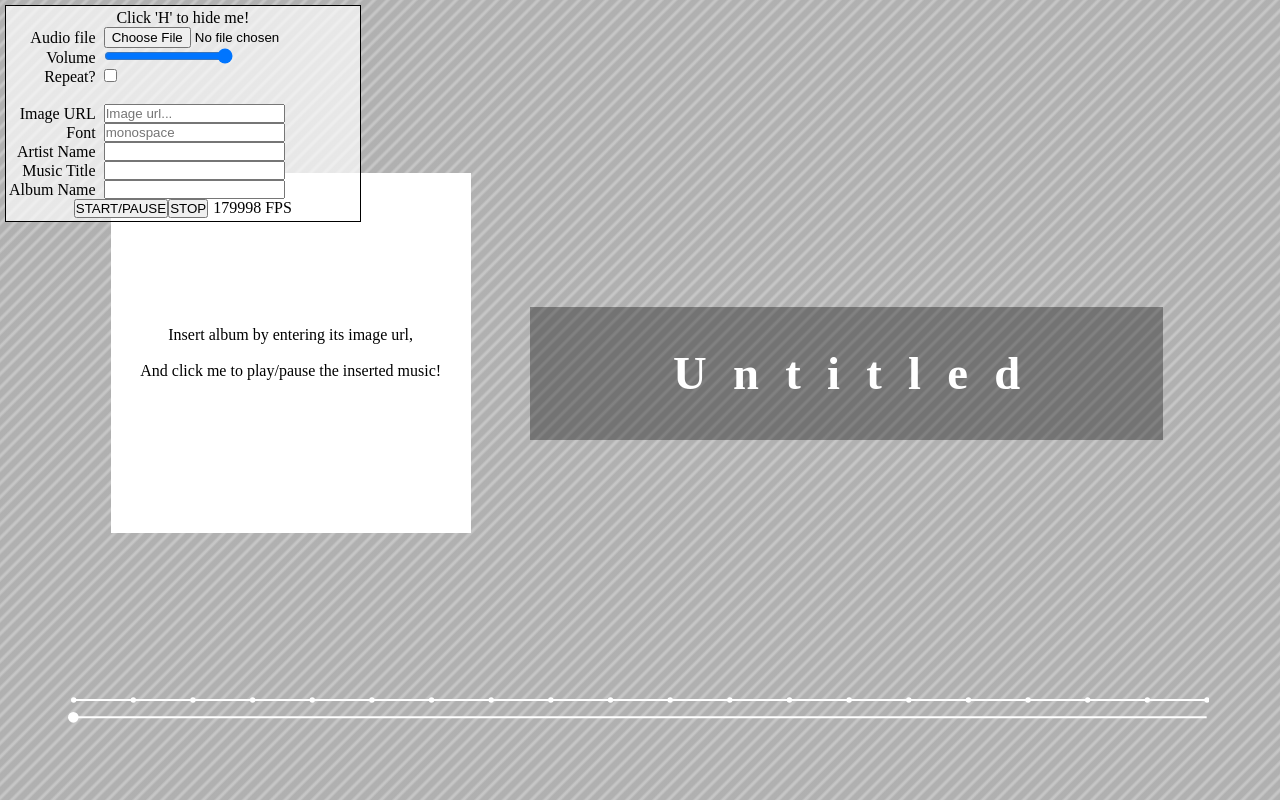
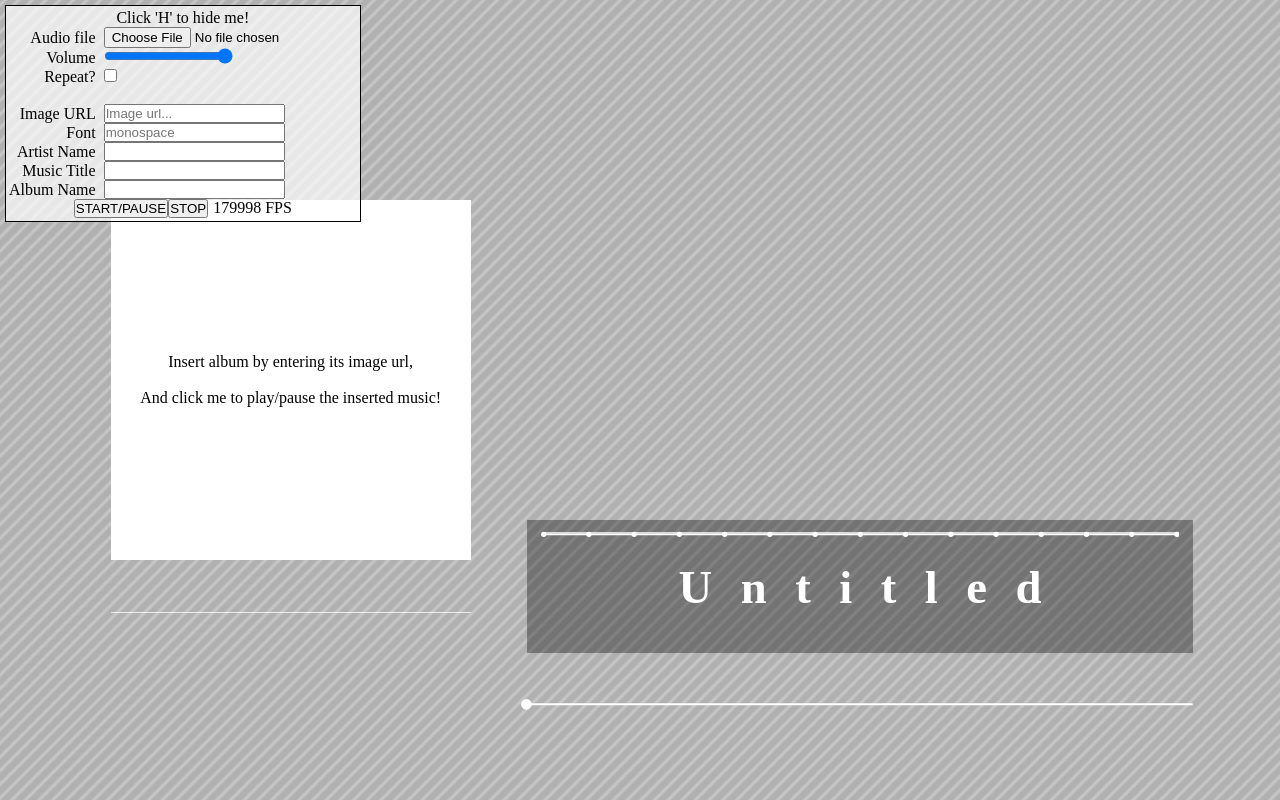
Before and after one commit to tf2mandeokyi/web-camellia-visualizer, a React (Create React App) app: page / in a window 1280 px wide. Built offline with nearby package versions, Linux system fonts and the light colour scheme.

Commit message:
Changed UI

```diff
--- a/src/components/visualizer/index.tsx
+++ b/src/components/visualizer/index.tsx
@@ -11,7 +11,6 @@
 
 import './index.css'
 import MusicInfoBox from '../music-info-box';
-import BarGraph from '../spectrum/BarGraph';
 
 
 const emptyArrayOnDisplay = new Float32Array([0, 0]);
@@ -114,7 +113,7 @@
         if(!frameData) return;
 
         let { transformArray, volume } = frameData;
-        setWaveArrayOnDisplay(rawData);
+        setWaveArrayOnDisplay(rawData[0].map(i => i+2));
         setSpectrumArrayOnDisplay(transformArray);
         setVolumeOnDisplay(volume);
     }, []);
@@ -180,7 +179,7 @@
             calculator.setAudioBuffer(decoded);
 
             currentPlayTimeRef.current = 0;
-            setWaveArrayOnDisplay(emptyArrayOnDisplay);
+            setWaveArrayOnDisplay(emptyArrayOnDisplay.map(i => i+2));
             setSpectrumArrayOnDisplay(emptyArrayOnDisplay);
             setVolumeOnDisplay(0);
         } catch(e) {
@@ -247,7 +246,6 @@
 
     const setupCalculator = useCallback((forced: boolean = false) => {
         if(forced || !calculatorRef.current) {
-            // TODO: Set method type customizable
             calculatorRef.current = new FourierCalculator({
                 sampleRatePerSecond: 2048,
                 transformZoom: 4
@@ -416,12 +414,12 @@
         <div className="camellia-visualzer">
             <Background
                 src={ audioMetadata?.imageUri }
-                magnify={ Math.min(1 + 0.001 * volumeOnDisplay, 10) + 0.05 }
+                magnify={ Math.min(1 + 0.0005 * volumeOnDisplay, 10) + 0.05 }
             />
             <MusicInfoBox
-                centerX={ windowSize.width / 2 + getRelative(310) }
-                centerY={ windowSize.height / 2 - getRelative(40) }
-                width={ getRelative(950) }
+                centerX={ windowSize.width / 2 + getRelative(330) }
+                centerY={ windowSize.height / 2 + getRelative(280) }
+                width={ getRelative(1000) }
                 height={ getRelative(200) }
                 audioMetadata={ audioMetadata }
                 font={ font }
@@ -429,7 +427,7 @@
             />
             <AlbumCover
                 centerX={ windowSize.width / 2 - getRelative(524) }
-                centerY={ windowSize.height / 2 - getRelative(70) }
+                centerY={ windowSize.height / 2 - getRelative(30) }
                 width={ getRelative(540) }
                 height={ getRelative(540) }
                 src={ audioMetadata?.imageUri }
@@ -439,19 +437,38 @@
                 arrayOnDisplay={ spectrumArrayOnDisplay }
                 curveColor={ mergeColor(props.curveSpectrum, props.defaultColor) }
                 barColor={ mergeColor(props.barSpectrum, props.defaultColor) }
-                ballCount={ 20 }
+                ballCount={ 15 }
                 ballRadius={ getRelative(4) }
-                centerX={ windowSize.width / 2 }
-                width={ getRelative(1700) }
-                bottom={ windowSize.height - getRelative(150) }
-                range={[ 0.0004 / 2, 0.022 / 2 ]}
-                waveScale={ getRelative(3.5) }
+                centerX={ windowSize.width / 2 + getRelative(330) }
+                width={ getRelative(950) }
+                bottom={ windowSize.height - getRelative(400) }
+                range={[ 0.0004 / 2, 0.017 / 2 ]}
+                waveScale={ getRelative(2) }
+            />
+            <AudioSpectrum
+                arrayOnDisplay={ waveArrayOnDisplay }
+                curveColor={ {
+                    fill: 'transparent',
+                    lineWidth: 0,
+                    stroke: 'transparent'
+                } }
+                barColor={ {
+                    lineWidth: 2,
+                    stroke: 'white'
+                } }
+                ballCount={ waveArrayOnDisplay.length }
+                ballRadius={ getRelative(0) }
+                centerX={ windowSize.width / 2 - getRelative(524) }
+                width={ getRelative(540) }
+                bottom={ windowSize.height / 2 + getRelative(320) }
+                range={[ 0, 20 / 19 ]}
+                waveScale={ getRelative(20) }
             />
             <ProgressBar
                 color={ mergeColor(props.progressBar, props.defaultColor) }
-                centerX={ windowSize.width / 2 }
-                width={ getRelative(1700) }
-                y={ windowSize.height - getRelative(124) }
+                centerX={ windowSize.width / 2 + getRelative(330) }
+                width={ getRelative(1000) }
+                y={ windowSize.height - getRelative(144) }
                 current={ playerRef.current?.isAudioInserted() ? (playerRef.current?.getTime() ?? 0) : 0 }
                 total={ playerRef.current?.isAudioInserted() ? (playerRef.current?.getDuration() ?? 1) : 1 }
                 ballRadius={ getRelative(8) }
--- a/src/lib/fft-calc/index.ts
+++ b/src/lib/fft-calc/index.ts
@@ -43,20 +43,20 @@
     }
 
 
-    getRawData(timeMs: number) : Float32Array {
+    getRawData(timeMs: number) : Float32Array[] {
         if(!this.isAudioBufferSet())
             throw new Error('Tried to get frame data while no audio buffer is set');
 
-        let splitChannels = this.getSplitChannelData(timeMs);
-        return combineWindowedChannels(splitChannels, blackmanHarris4);
+        return this.getSplitChannelData(timeMs);
     }
 
 
-    calculateData(rawData: Float32Array) : FrameData {
+    calculateData(rawData: Float32Array[]) : FrameData {
         if(!this.fourierObject)
             throw new Error('Tried to get frame data while no audio buffer is set');
 
-        let transformArray = this.fourierObject.realTransform(rawData, 'radix-4');
+        let windowed = combineWindowedChannels(rawData, blackmanHarris4);
+        let transformArray = this.fourierObject.realTransform(windowed, 'radix-4');
         return { transformArray, volume: Math.max(...transformArray) };
     }
 
```
